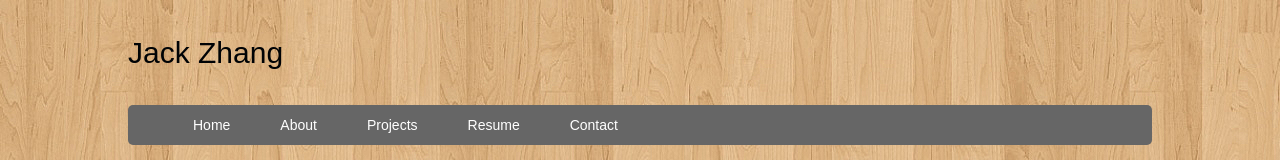
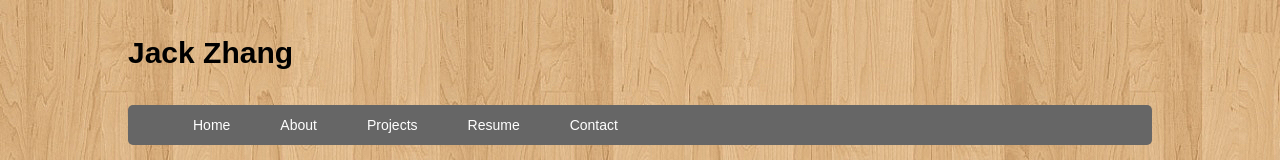
Before and after one commit to jackzhangjc/miracle1949.github.io, a plain HTML site: page About.html in a window 1280 px wide. Shown: the top 160 px of the page. Drawn offline with Linux system fonts and the light colour scheme.

Commit message:
fix logo

```diff
--- a/About.html
+++ b/About.html
@@ -12,7 +12,7 @@
 	<body class="body">
 		<header class="mainHeader">
 
-			<div class="logo"><p class="header"> Jack Zhang </p></div>
+			<div class="mylogo"><p class="header"> Jack Zhang </p></div>
 			<nav><ul>
 				<li> <a href="index.html">Home</a></li>
 				<li><a href="About.html">About</a></li>
```
Also changed, not shown: project.html (+1 -1 lines).
